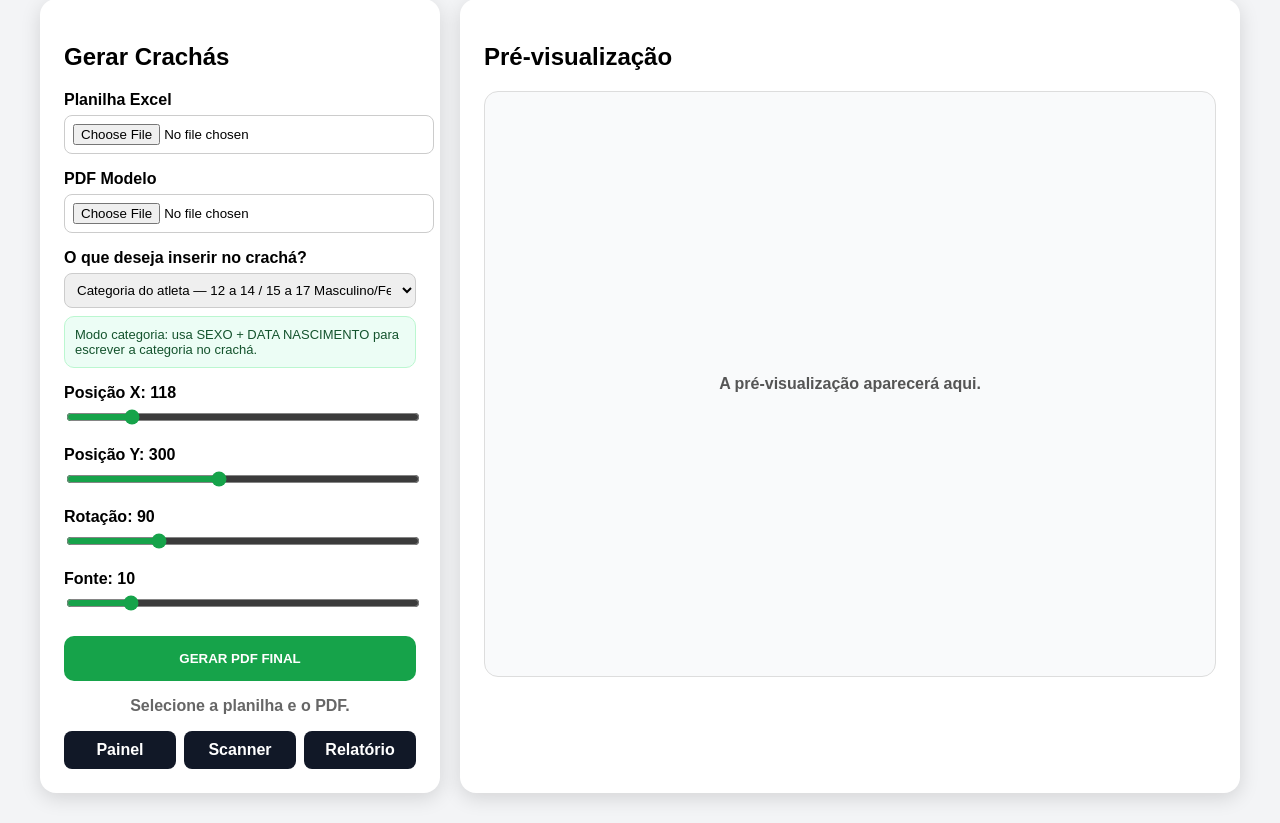
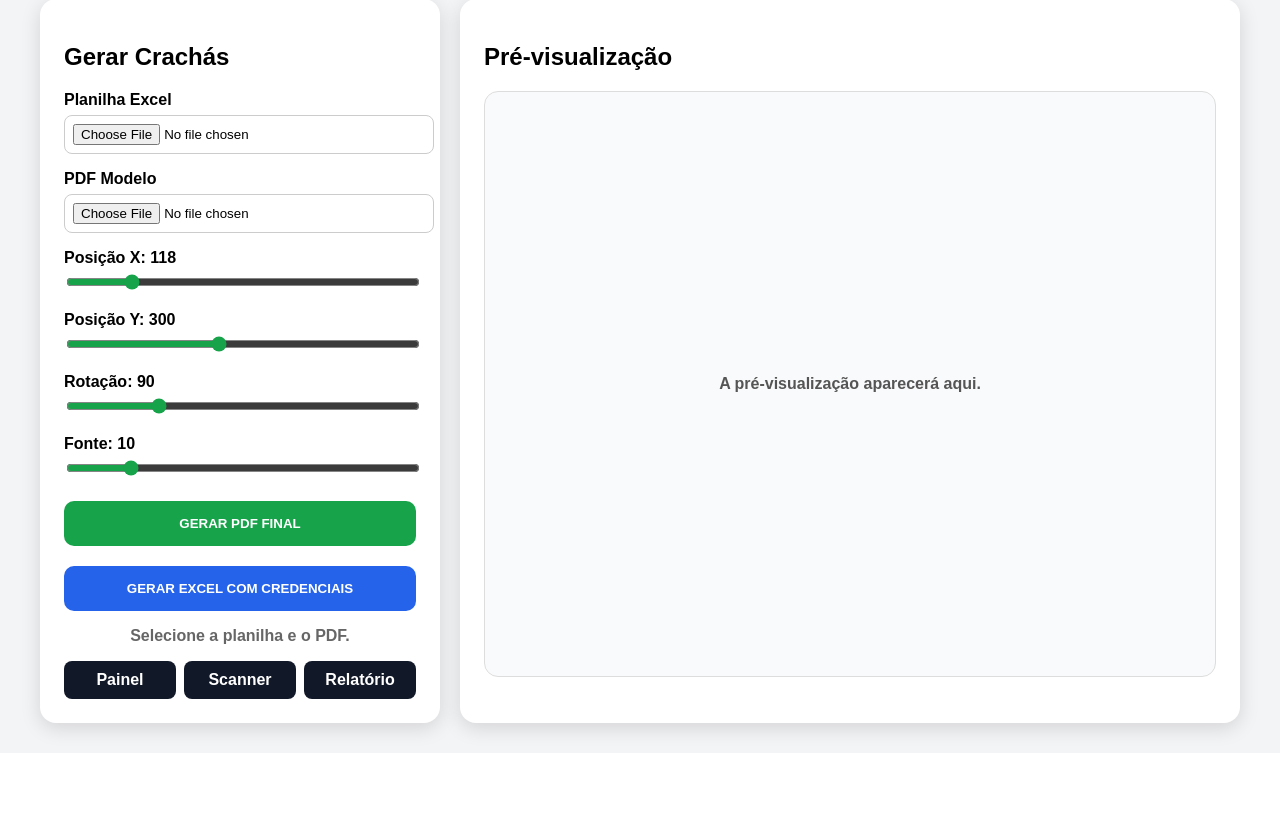
Before and after one commit to Leo290803/sistema-crachaa, a Flask app: page / in a window 1280 px wide. Shown: the part 139-962 px from the top of the page. After the commit the page ends 885 px from the top, so only its background shows below. Run offline with Flask 3, Linux system fonts and the light colour scheme.

Commit message:
Update index.html

```diff
--- a/templates/index.html
+++ b/templates/index.html
@@ -33,20 +33,12 @@ button{width:100%;padding:15px;margin-top:20px;border:0;border-radius:10px;backg
 <label>Planilha Excel</label><input type="file" name="excel" id="excel" accept=".xlsx,.xls" required>
 <label>PDF Modelo</label><input type="file" name="pdf" id="pdf" accept=".pdf" required>
 
-<label>O que deseja inserir no crachá?</label>
-<select name="modo_texto" id="modo_texto">
-  <option value="categoria">Categoria do atleta — 12 a 14 / 15 a 17 Masculino/Feminino</option>
-  <option value="credencial">Número da credencial — puxar da planilha</option>
-</select>
-<div class="info" id="infoModo">
-  Modo categoria: usa SEXO + DATA NASCIMENTO para escrever a categoria no crachá.
-</div>
-
 <label>Posição X: <span id="xv">118</span></label><input type="range" min="0" max="700" value="118" name="pos_x" id="pos_x">
 <label>Posição Y: <span id="yv">300</span></label><input type="range" min="0" max="700" value="300" name="pos_y" id="pos_y">
 <label>Rotação: <span id="rv">90</span></label><input type="range" min="0" max="360" value="90" name="rotacao" id="rotacao">
 <label>Fonte: <span id="fv">10</span></label><input type="range" min="6" max="30" value="10" name="fonte" id="fonte">
 <button type="submit">GERAR PDF FINAL</button>
+<button type="submit" formaction="/gerar-excel-credenciais" style="background:#2563eb;">GERAR EXCEL COM CREDENCIAIS</button>
 </form>
 <p id="status" style="text-align:center;color:#666;font-weight:bold">Selecione a planilha e o PDF.</p>
 <div class="links"><a href="/painel">Painel</a><a href="/scanner">Scanner</a><a href="/relatorio">Relatório</a></div>
@@ -59,20 +51,13 @@ button{width:100%;padding:15px;margin-top:20px;border:0;border-radius:10px;backg
 <script>
 const excel=document.getElementById('excel'),pdf=document.getElementById('pdf');
 const posX=document.getElementById('pos_x'),posY=document.getElementById('pos_y'),rot=document.getElementById('rotacao'),fonte=document.getElementById('fonte');
-const modoTexto=document.getElementById('modo_texto'),infoModo=document.getElementById('infoModo');
+
 
 function vals(){
   xv.textContent=posX.value;
   yv.textContent=posY.value;
   rv.textContent=rot.value;
-  fv.textContent=fonte.value;
-
-  if(modoTexto.value === "credencial"){
-    infoModo.innerHTML = "Modo credencial: procura na planilha uma coluna chamada CREDENCIAL, Nº CREDENCIAL, NUMERO CREDENCIAL ou CODIGO CREDENCIAL e escreve esse número no PDF.";
-  } else {
-    infoModo.innerHTML = "Modo categoria: usa SEXO + DATA NASCIMENTO para escrever a categoria no crachá.";
-  }
-}
+  fv.textContent=fonte.value;}
 
 async function preview(){
  vals();
@@ -81,7 +66,6 @@ async function preview(){
  let fd=new FormData();
  fd.append('excel',excel.files[0]);fd.append('pdf',pdf.files[0]);
  fd.append('pos_x',posX.value);fd.append('pos_y',posY.value);fd.append('rotacao',rot.value);fd.append('fonte',fonte.value);
- fd.append('modo_texto',modoTexto.value);
  try{
   let r=await fetch('/preview',{method:'POST',body:fd});
   let d=await r.json();
@@ -89,7 +73,7 @@ async function preview(){
   else{document.getElementById('preview').innerHTML='Erro na pré-visualização:<br>'+d.erro;status.textContent='Erro na pré-visualização.';}
  }catch(e){document.getElementById('preview').innerHTML='Erro ao conectar com o servidor.'}
 }
-[excel,pdf,posX,posY,rot,fonte,modoTexto].forEach(e=>{e.addEventListener('change',preview);e.addEventListener('input',preview)});
+[excel,pdf,posX,posY,rot,fonte].forEach(e=>{e.addEventListener('change',preview);e.addEventListener('input',preview)});
 vals();
 </script>
 </body>
```
